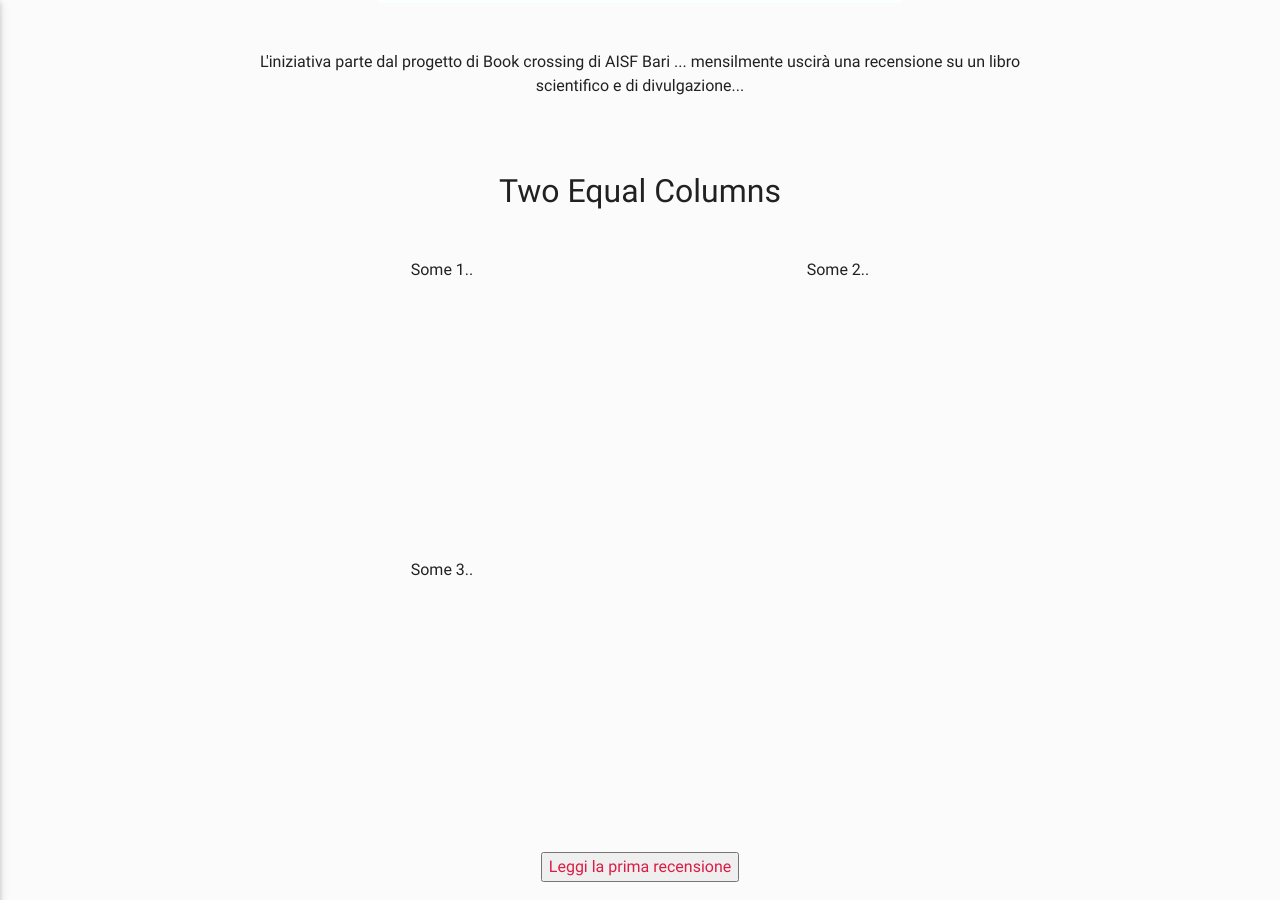
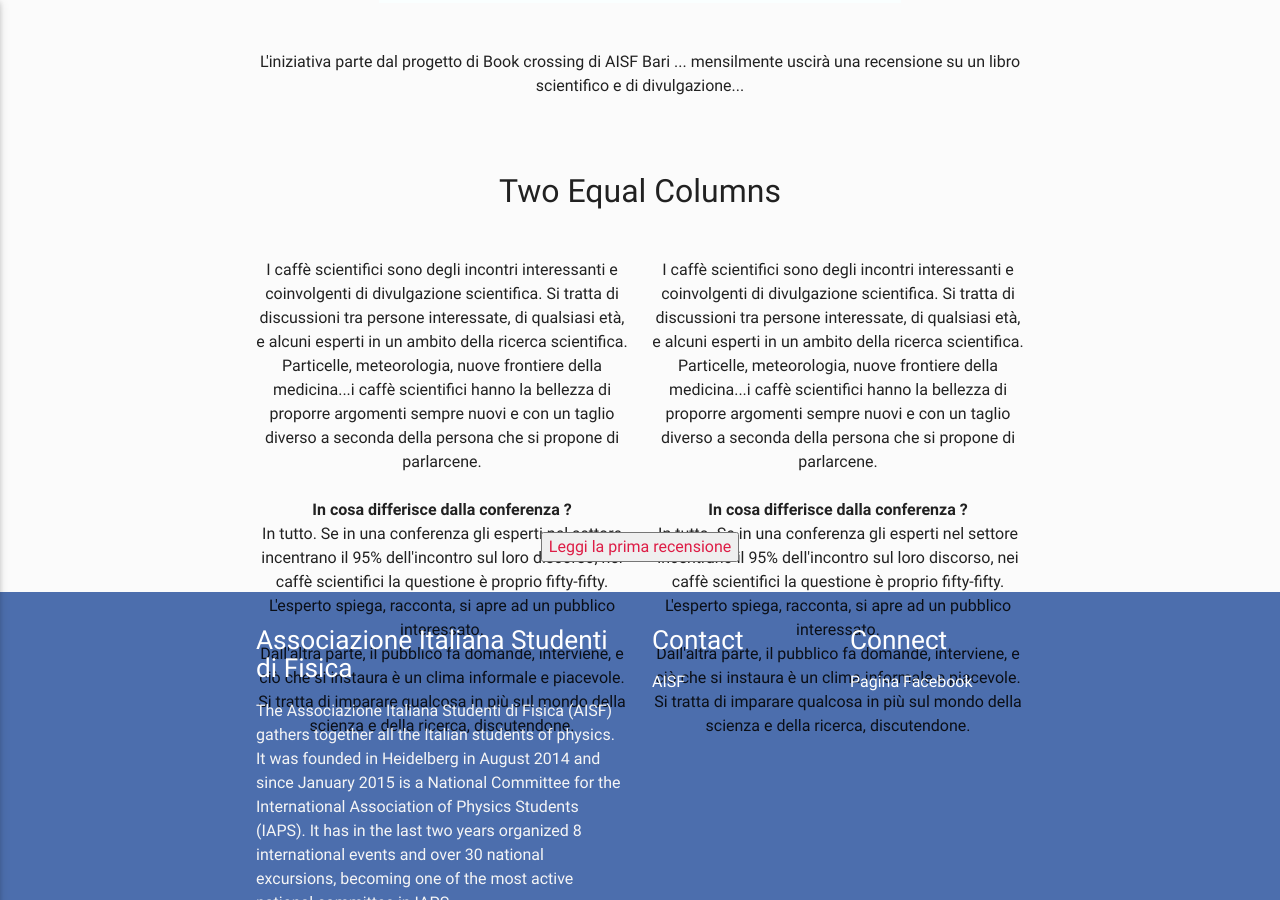
Before and after one commit to ai-sf/aisf_perugia, a Jekyll site: the page built from Rubrica.html, in a window 1280 px wide and 900 px high, scrolled down 546 px. Built offline with Jekyll 4.4.1, drawn with Linux system fonts in a browser that asks for light colours; nearby versions of some CDN libraries.

Commit message:
Update Rubrica.html

```diff
--- a/Rubrica.html
+++ b/Rubrica.html
@@ -58,18 +58,20 @@
 
 <div class="row">
   <div class="column">
-    <p>Some 1..</p>
+    <p>I caffè scientifici sono degli incontri interessanti e coinvolgenti di divulgazione scientifica.
+    Si tratta di discussioni tra persone interessate, di qualsiasi età, e alcuni esperti in un ambito della ricerca scientifica. Particelle, meteorologia, nuove frontiere della medicina...i caffè scientifici hanno la bellezza di proporre argomenti sempre nuovi e con un taglio diverso a seconda della persona che si propone di parlarcene.<br><br>
+    <b>In cosa differisce dalla conferenza &#63;</b><br>
+    In tutto. Se in una conferenza gli esperti nel settore incentrano il 95% dell'incontro sul loro discorso, nei caffè scientifici la questione è proprio fifty-fifty. L'esperto spiega, racconta, si apre ad un pubblico interessato.<br> Dall'altra parte, il pubblico fa domande, interviene, e ciò che si instaura è un clima informale e piacevole. Si tratta di imparare qualcosa in più sul mondo della scienza e della ricerca, discutendone.<br><br></p>
   </div>
   <div class="column">
 
-    <p>Some 2..</p>
+    <p>I caffè scientifici sono degli incontri interessanti e coinvolgenti di divulgazione scientifica.
+    Si tratta di discussioni tra persone interessate, di qualsiasi età, e alcuni esperti in un ambito della ricerca scientifica. Particelle, meteorologia, nuove frontiere della medicina...i caffè scientifici hanno la bellezza di proporre argomenti sempre nuovi e con un taglio diverso a seconda della persona che si propone di parlarcene.<br><br>
+    <b>In cosa differisce dalla conferenza &#63;</b><br>
+    In tutto. Se in una conferenza gli esperti nel settore incentrano il 95% dell'incontro sul loro discorso, nei caffè scientifici la questione è proprio fifty-fifty. L'esperto spiega, racconta, si apre ad un pubblico interessato.<br> Dall'altra parte, il pubblico fa domande, interviene, e ciò che si instaura è un clima informale e piacevole. Si tratta di imparare qualcosa in più sul mondo della scienza e della ricerca, discutendone.<br><br></p>
   </div>
 
-  <div class="column">
 
-    <p>Some 3..</p>
-  </div>
-</div>
 
 
 
```
